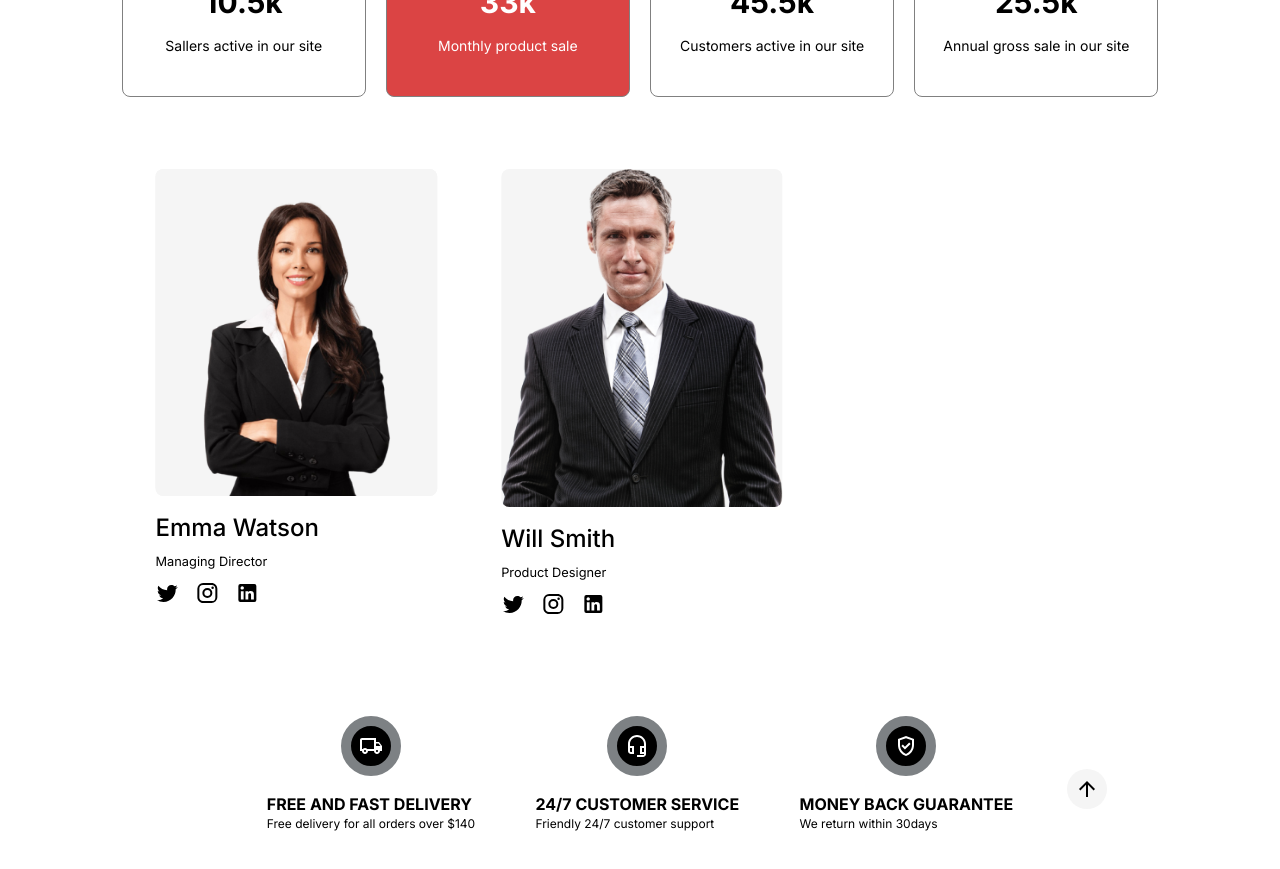
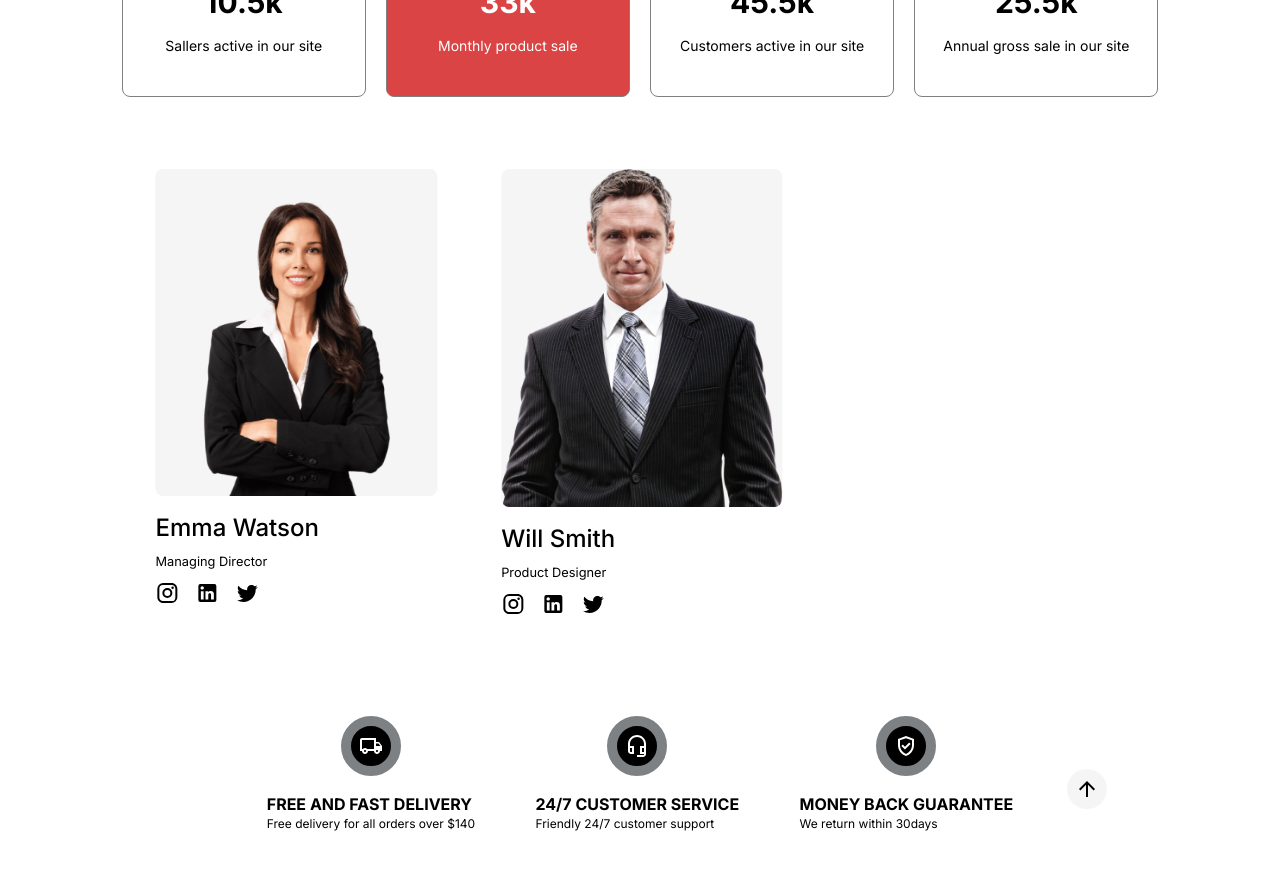
Before and after one commit to EasyCode01/e-shop, a Next.js app: page /about in a window 1280 px wide. Shown: the part 880-1749 px from the top of the page. Built offline with nearby package versions, Linux system fonts and the light colour scheme.

Commit message:
stop tracking .env, corrected link icon in foundercard

```diff
--- a/app/about/page.jsx
+++ b/app/about/page.jsx
@@ -4,6 +4,7 @@ import AnalyticCard from "../components/about/AnalyticCard";
 import FounderCard from "../components/about/FounderCard";
 import FastDelivery from "../sections/home/FastDelivery";
 import aboutImage from "../../public/images/two-african-ladies.png";
+import FounderList from "../components/about/FounderList";
 
 export default function About() {
   return (
@@ -37,7 +38,7 @@ export default function About() {
           </div>
           <div className="flex gap-5 flex-col">
             <div className="flex overflow-x-hidden w-full ">
-              <FounderCard />
+              <FounderList />
             </div>
             <div className="pt-12">
               <FastDelivery />
--- a/app/components/Categories.jsx
+++ b/app/components/Categories.jsx
@@ -3,7 +3,7 @@
 import { useAppContext } from "@/app/context/AppContext";
 
 export default function Categories() {
-  const { selectCategory, products } = useAppContext();
+  const { selectCategory, products, toggleSidebar } = useAppContext();
 
   const categories = products
     .map((product) => product.category)
@@ -11,6 +11,7 @@ export default function Categories() {
 
   const handleCategoryClick = (category) => {
     selectCategory(category);
+    toggleSidebar();
   };
 
   return (
--- a/app/components/SideMenu.jsx
+++ b/app/components/SideMenu.jsx
@@ -55,6 +55,7 @@ export default function Sidebar() {
                     href={navLink.link}
                     key={index}
                     className="link relative pb-5 border-b border-deep-gray"
+                    onClick={toggleSidebar}
                   >
                     {navLink.label}
                   </Link>
--- a/app/components/about/FounderCard.jsx
+++ b/app/components/about/FounderCard.jsx
@@ -1,39 +1,12 @@
-"use client";
-import React, { useEffect, useState } from "react";
-import { founders } from "@/app/constant/data";
+import Instagram from "@mui/icons-material/Instagram";
+import LinkedIn from "@mui/icons-material/LinkedIn";
+import Twitter from "@mui/icons-material/Twitter";
 import Image from "next/image";
+import Link from "next/link";
 
-export default function FounderCard() {
-  const [currentIndex, setCurrentIndex] = useState(0);
-  const numVisibleCards = 3;
-
-  const KeyedMaterialUIIcon = ({ icon, index }) => {
-    return React.cloneElement(icon, { key: index });
-  };
-
-  useEffect(() => {
-    const nextSlide = () => {
-      setCurrentIndex((currentIndex + 1) % founders.length);
-    };
-
-    const intervalId = setInterval(nextSlide, 5000);
-    return () => clearInterval(intervalId);
-  }, [currentIndex]);
-
+export default function FounderCard({ founder, numVisibleCards }) {
   return (
-    <div className="overflow-hidden">
     <div
-        className="flex transition-transform duration-1000 ease-in-out"
-        style={{
-          width: `${founders.length * (100 / numVisibleCards)}%`,
-          transform: `translateX(-${
-            (currentIndex % founders.length) * (100 / numVisibleCards)
-          }%)`,
-        }}
-      >
-        {founders.map((founder, index) => (
-          <div
-            key={index}
       className="flex flex-col bg-gray-200 rounded-lg p-4 m-4 gap-4"
       style={{ width: `${100 / numVisibleCards}%` }}
     >
@@ -50,15 +23,22 @@ export default function FounderCard() {
         <h1 className="text-2xl font-medium">{founder.name}</h1>
         <small>{founder.role}</small>
         <ul className="flex gap-4">
-                {founder.icons.map((icon, idx) => (
-                  <li key={idx}>
-                    <KeyedMaterialUIIcon icon={icon} index={idx} />
+          <li>
+            <Link href={`${founder.InstagramLink}`}>
+              <Instagram />
+            </Link>
           </li>
-                ))}
+          <li>
+            <Link href={`${founder.LinkedInLimk}`}>
+              <LinkedIn />
+            </Link>
+          </li>
+          <li>
+            <Link href={`${founder.twitterLink}`}>
+              <Twitter />
+            </Link>
+          </li>
         </ul>
-            </div>
-          </div>
-        ))}
       </div>
     </div>
   );
--- /dev/null
+++ b/app/components/about/FounderList.jsx
@@ -0,0 +1,40 @@
+"use client";
+import { useEffect, useState } from "react";
+import { founders } from "@/app/constant/data";
+import FounderCard from "./FounderCard";
+
+export default function FounderList() {
+  const [currentIndex, setCurrentIndex] = useState(0);
+  const numVisibleCards = 3;
+
+  useEffect(() => {
+    const nextSlide = () => {
+      setCurrentIndex((currentIndex + 1) % founders.length);
+    };
+
+    const intervalId = setInterval(nextSlide, 5000);
+    return () => clearInterval(intervalId);
+  }, [currentIndex]);
+
+  return (
+    <div className="overflow-hidden">
+      <div
+        className="flex transition-transform duration-1000 ease-in-out"
+        style={{
+          width: `${founders.length * (100 / numVisibleCards)}%`,
+          transform: `translateX(-${
+            (currentIndex % founders.length) * (100 / numVisibleCards)
+          }%)`,
+        }}
+      >
+        {founders.map((founder, index) => (
+          <FounderCard
+            key={index}
+            founder={founder}
+            numVisibleCards={numVisibleCards}
+          />
+        ))}
+      </div>
+    </div>
+  );
+}
--- a/app/constant/data.jsx
+++ b/app/constant/data.jsx
@@ -4,9 +4,6 @@ import {
   ShoppingBagOutlined,
   StoreOutlined,
 } from "@mui/icons-material";
-import Instagram from "@mui/icons-material/Instagram";
-import LinkedIn from "@mui/icons-material/LinkedIn";
-import Twitter from "@mui/icons-material/Twitter";
 
 export const navLinks = [
   {
@@ -55,19 +52,25 @@ export const founders = [
     image: "/images/tom-cruise.png",
     role: "Founder & Chairman",
     name: "Tom Cruise",
-    icons: [<Twitter />, <Instagram />, <LinkedIn />],
+    twitterLink: "#",
+    instagramLink: "#",
+    LinkedInLink: "#",
   },
   {
     image: "/images/emma-watson.png",
     role: "Managing Director",
     name: "Emma Watson",
-    icons: [<Twitter />, <Instagram />, <LinkedIn />],
+    twitterLink: "#",
+    instagramLink: "#",
+    LinkedInLink: "#",
   },
   {
     image: "/images/will-smith.png",
     role: "Product Designer",
     name: "Will Smith",
-    icons: [<Twitter />, <Instagram />, <LinkedIn />],
+    twitterLink: "#",
+    instagramLink: "#",
+    LinkedInLink: "#",
   },
 ];
 
--- a/app/sections/home/NewArrival.jsx
+++ b/app/sections/home/NewArrival.jsx
@@ -56,7 +56,7 @@ export default function NewArrival() {
 
                 <div className="flex flex-col gap-2 pl-8 pb-8 z-10">
                   <h3 className="text-lg sm:text-xl text-white">
-                    Women's Collection
+                    Women&apos;s Collection
                   </h3>
 
                   <div>
```
Also changed, not shown: 1 other file (tests, documents, lock files or other folders). Lines whose indentation alone changed are shown as unchanged.
